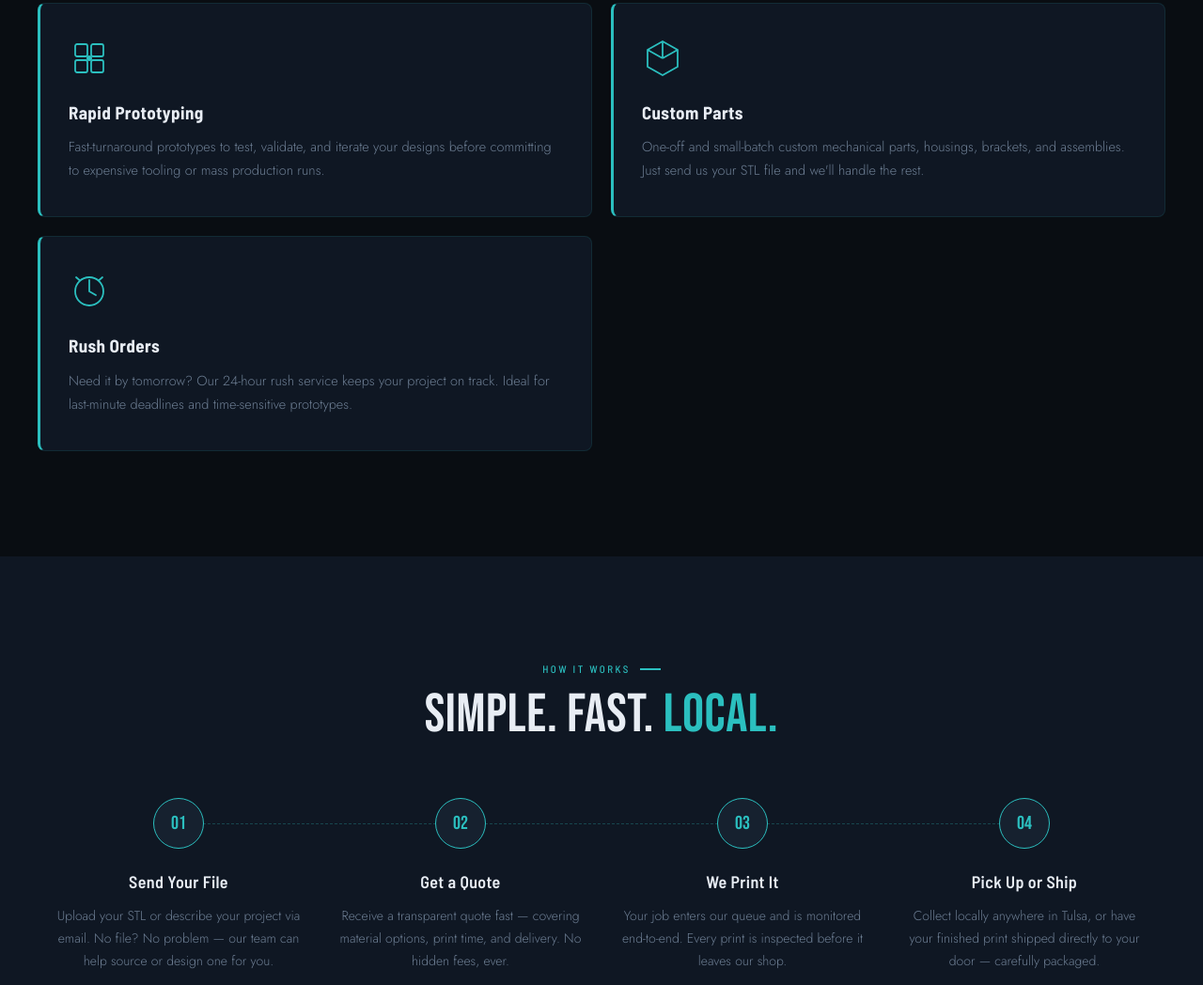
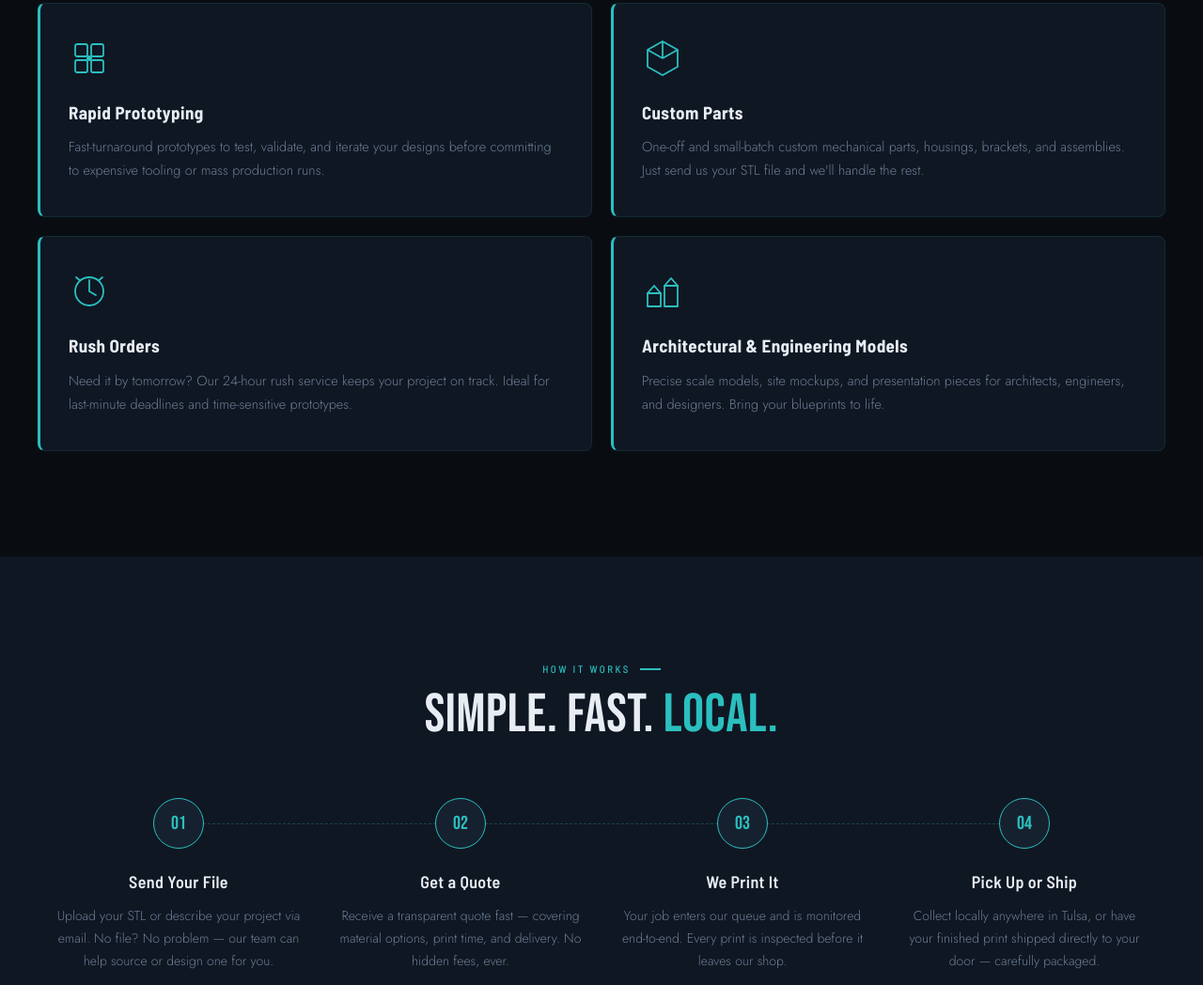
Before and after one commit to tagout1221/Tulsa3dPrints, a website: page index.html in a window 1280 px wide. Shown: the part 1514-2562 px from the top of the page at 94% size. Drawn offline with Linux system fonts and the light colour scheme.

Commit message:
Add Architectural & Engineering Models as 6th service card
Fills the empty slot in the services grid with a scale models / site
mockup service targeting architects, engineers, and designers.

Co-Authored-By: Claude Sonnet 4.6 <noreply@anthropic.com>

```diff
--- a/index.html
+++ b/index.html
@@ -970,6 +970,17 @@
           <p class="svc-desc">Need it by tomorrow? Our 24-hour rush service keeps your project on track. Ideal for last-minute deadlines and time-sensitive prototypes.</p>
         </div>
 
+        <div class="svc-card reveal d3">
+          <svg class="svc-icon" viewBox="0 0 44 44" fill="none" xmlns="http://www.w3.org/2000/svg">
+            <rect x="6" y="24" width="14" height="14" stroke="currentColor" stroke-width="1.8" stroke-linejoin="round"/>
+            <rect x="24" y="16" width="14" height="22" stroke="currentColor" stroke-width="1.8" stroke-linejoin="round"/>
+            <path d="M6 24l7-8 7 8" stroke="currentColor" stroke-width="1.8" stroke-linecap="round" stroke-linejoin="round"/>
+            <path d="M24 16l7-8 7 8" stroke="currentColor" stroke-width="1.8" stroke-linecap="round" stroke-linejoin="round"/>
+          </svg>
+          <div class="svc-name">Architectural &amp; Engineering Models</div>
+          <p class="svc-desc">Precise scale models, site mockups, and presentation pieces for architects, engineers, and designers. Bring your blueprints to life.</p>
+        </div>
+
       </div>
     </div>
   </section>
```
